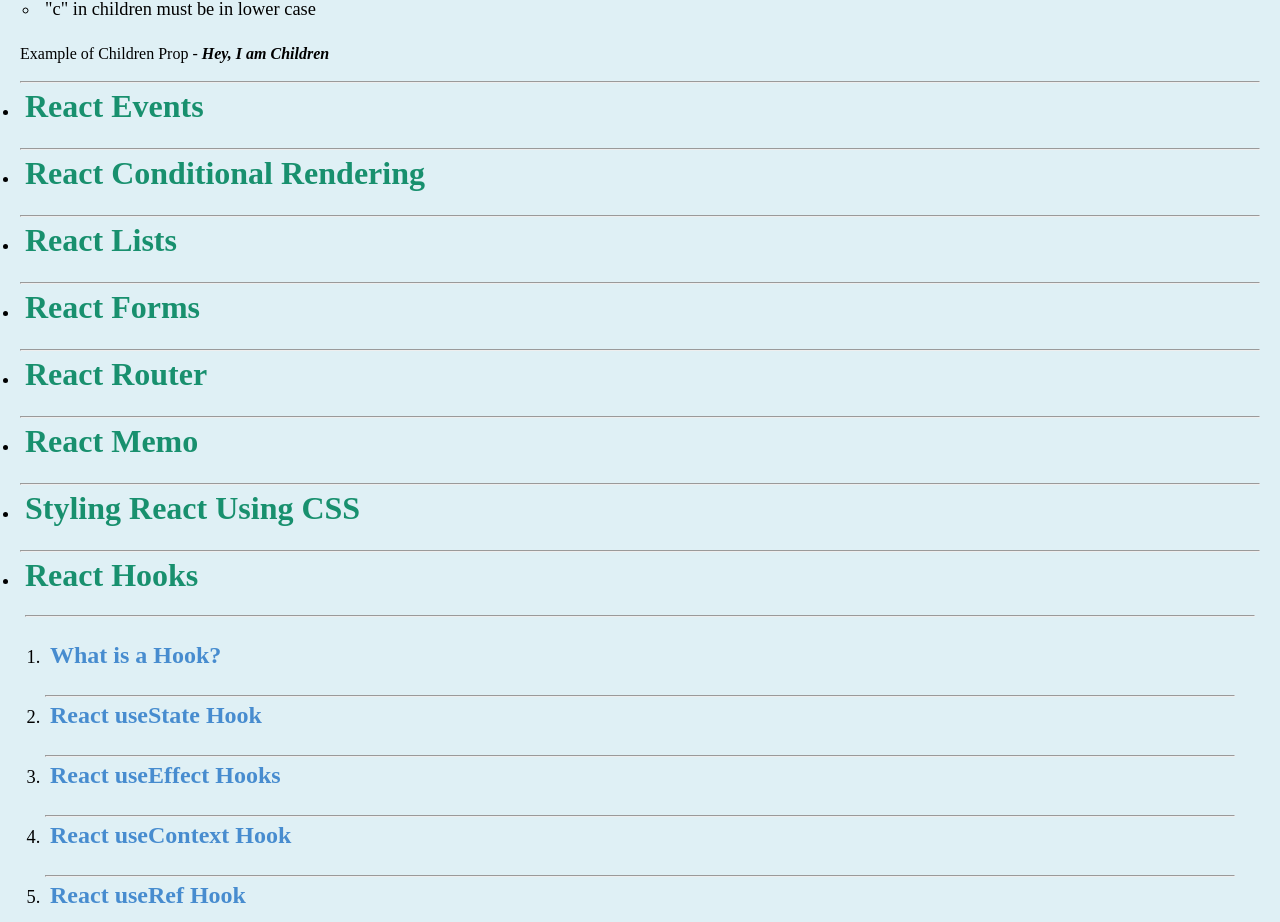
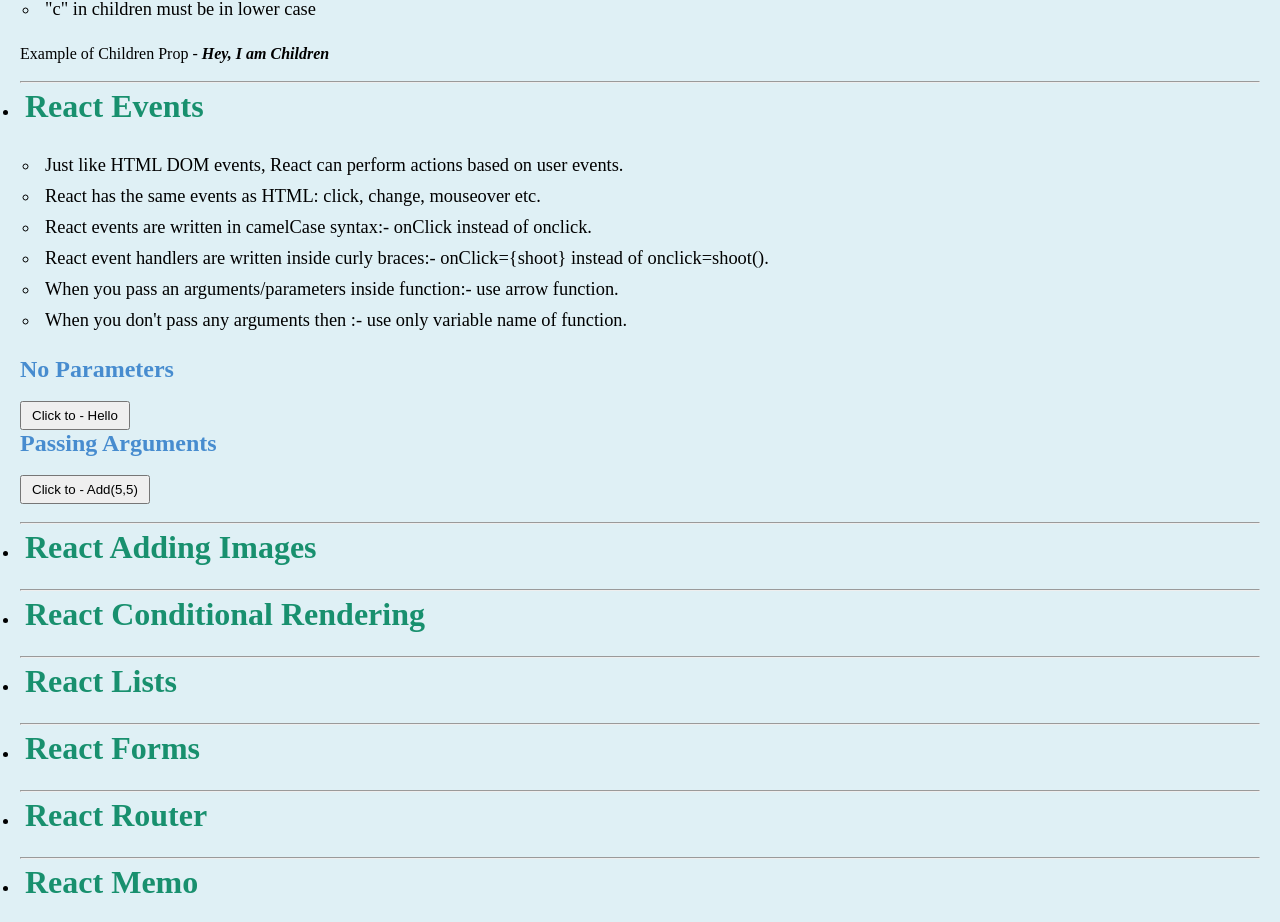
Before and after one commit to KaizenBuild/FrontEnd_Practice, a React (Vite) app in the folder ReactJS Practice/2_ReactJS/: page / in a window 1280 px wide. Shown: the part 1357-2279 px from the top of the page. Built offline with nearby package versions, Linux system fonts and the light colour scheme.

Commit message:
Complete : ReactJS Events

```diff
--- /dev/null
+++ b/ReactJS Practice/2_ReactJS/src/components/ReactEvents.jsx
@@ -0,0 +1,35 @@
+import React from 'react'
+
+const ReactEvents = () => {
+
+    const hello = ()=>{
+        console.log("Hello");
+    }
+
+    const add=(a,b)=>{
+        console.log(`Sum of ${a} and ${b} is ${a+b}`);
+    }
+
+    let def = ["Just like HTML DOM events, React can perform actions based on user events.", "React has the same events as HTML: click, change, mouseover etc.", "React events are written in camelCase syntax:- onClick instead of onclick.", "React event handlers are written inside curly braces:- onClick={shoot}  instead of onclick=shoot().", "When you pass an arguments/parameters inside function:- use arrow function.", "When you don't pass any arguments then :- use only variable name of function."]
+  return (
+        <div>
+            <ul>
+                {def.map((v, i) => {
+                    return (<li key={i}>{v}</li>)
+                })}
+            </ul>
+
+            <section>
+                <h3>No Parameters</h3> <br />
+                <button onClick={hello}>Click to - Hello</button>
+            </section>
+
+            <section>
+                <h3>Passing Arguments</h3> <br />
+                <button onClick={()=>{add(5,5)}}>Click to - Add(5,5)</button>
+            </section>
+        </div>
+    )
+}
+
+export default ReactEvents
--- a/ReactJS Practice/2_ReactJS/src/components/ReactList.jsx
+++ b/ReactJS Practice/2_ReactJS/src/components/ReactList.jsx
@@ -2,6 +2,7 @@ import React from 'react'
 import ReactHome from './ReactHome'
 import ReactComponents from './ReactComponents'
 import ReactProps from './ReactProps'
+import ReactEvents from './ReactEvents'
 
 export const ReactList = () => {
     return (
@@ -19,6 +20,10 @@ export const ReactList = () => {
             <br /> <hr />
 
             <li><h2>React Events</h2></li>
+            <ReactEvents/>
+            <br /> <hr />
+
+            <li><h2>React Adding Images</h2></li>
 
             <br /> <hr />
 
--- a/ReactJS Practice/2_ReactJS/src/index.css
+++ b/ReactJS Practice/2_ReactJS/src/index.css
@@ -28,3 +28,6 @@ li{
     font-size: 2.3vh;
     padding: 5px;
 }
+button{
+    padding: 5px 10px;
+}
```
